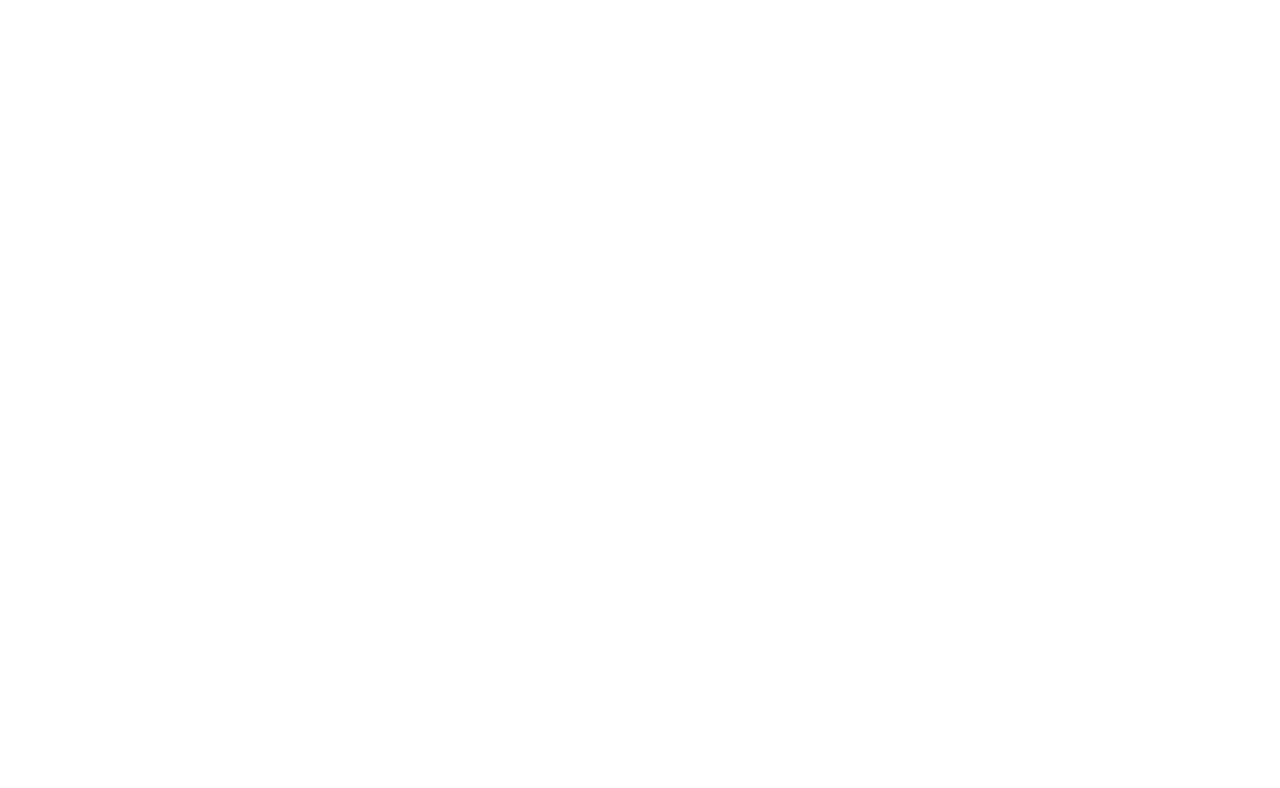
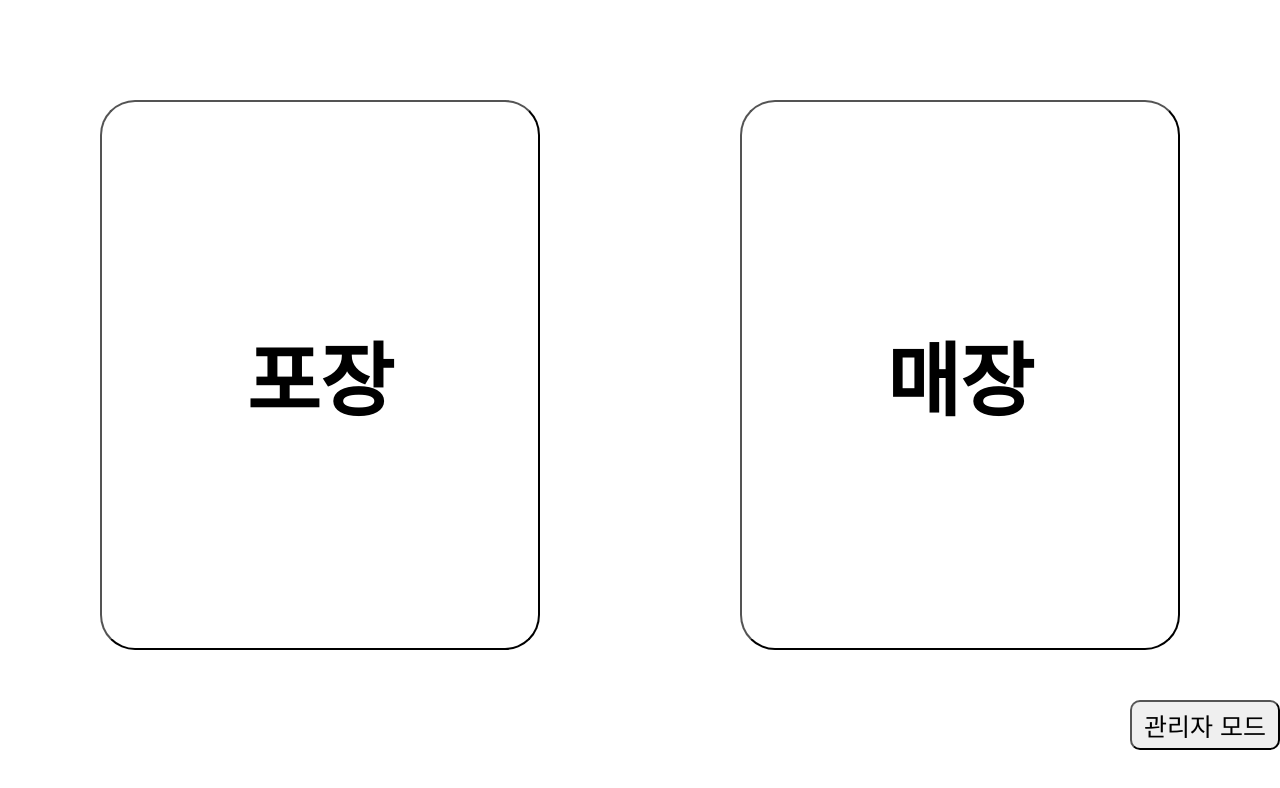
Before and after one commit to Novel-Ideas/gumeonggage-front, a React (Create React App) app: page / in a window 1280 px wide. Shown: the top 788 px of the page. Built offline with nearby package versions, Linux system fonts and the light colour scheme.

Commit message:
Feat: SelectPackageOrStorePage 구성

```diff
--- a/src/App.jsx
+++ b/src/App.jsx
@@ -1,5 +1,11 @@
+import SelectPackageOrStorePage from "./pages/mainPage/selectPackageOrStorePage/SelectPackageOrStorePage";
+
 function App() {
-    return <div></div>;
+    return (
+        <div>
+            <SelectPackageOrStorePage />
+        </div>
+    );
 }
 
 export default App;
--- /dev/null
+++ b/src/pages/mainPage/selectPackageOrStorePage/SelectPackageOrStorePage.jsx
@@ -0,0 +1,18 @@
+/** @jsxImportSource @emotion/react */
+import * as s from "./style";
+
+function SelectPackageOrStorePage() {
+    return (
+        <div css={s.layout}>
+            <button css={s.selectWay}>
+                <h1>포장</h1>
+            </button>
+            <button css={s.selectWay}>
+                <h1>매장</h1>
+            </button>
+            <button css={s.adminButton}>관리자 모드</button>
+        </div>
+    );
+}
+
+export default SelectPackageOrStorePage;
--- /dev/null
+++ b/src/pages/mainPage/selectPackageOrStorePage/style.js
@@ -0,0 +1,36 @@
+import { css } from "@emotion/react"
+
+export const layout = css`
+    position: relative;
+    height: 100%;
+    display: flex;
+    align-items: center;
+    justify-content: center;
+`;
+
+export const selectWay = css`
+    box-sizing: border-box;
+    justify-content: center;
+    display: flex;
+    border-radius: 35px;
+    align-items: center;
+    float: left;
+    width: 450px;
+    height: 550px;
+    margin: 100px;
+    background-color: white;
+    font-size: 40px;
+`;
+
+export const adminButton = css`
+    position: absolute;
+    display: flex;
+    align-items: center;
+    justify-content: center;
+    border-radius: 10px;
+    width: 150px;
+    height: 50px;
+    font-size: 25px;
+    bottom: 0;
+    right: 0;
+`;
```
